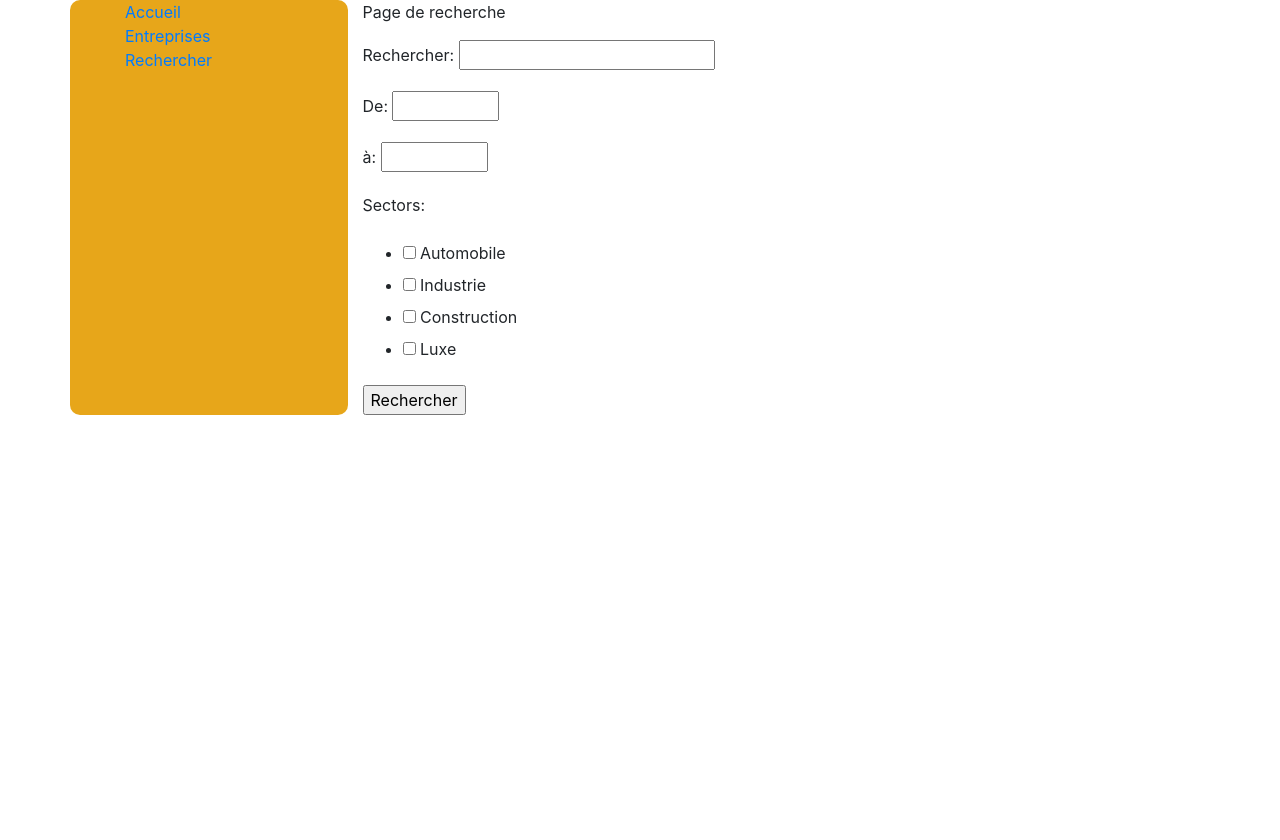
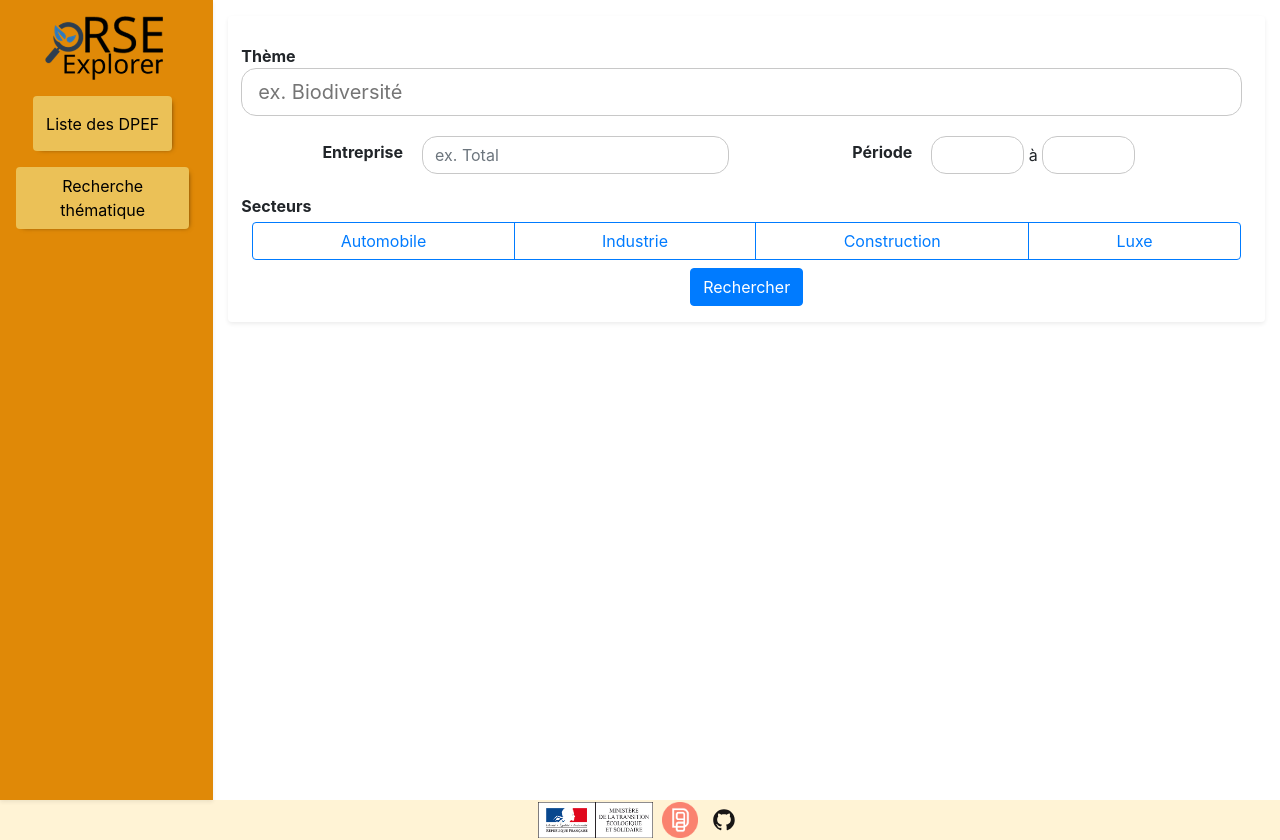
Before and after one commit to dataforgoodfr/batch7_rse, a Django app: page /search/ in a window 1280 px wide. Before the commit the page ends 415 px from the top, so only its background shows below. Run offline with Django 3.2, Linux system fonts and the light colour scheme; some libraries are stand-ins or nearby versions.

Commit message:
design 1st commit

```diff
--- a/webapp/polls/static/polls/base.css
+++ b/webapp/polls/static/polls/base.css
@@ -1,31 +1,105 @@
-.container {
-    width: 100%;
+.img-fluid {
+  max-width: 120px !important;
+  height:auto;
 }
 
-.row {
-    width: 100%;
-}
-
-#sidebar {
-    background-color: #e7a61a;
-    border-radius: 10px 10px 10px 10px;
-    -moz-border-radius: 10px 10px 10px 10px;
-    -webkit-border-radius: 10px 10px 10px 10px;
-    border: 0px solid #000000;
-}
-
-#sidebar ul {
-    list-style: none;
-}
-
-#sidebar li {
-    /*border-radius: 35px 35px 35px 35px;*/
-    /*-moz-border-radius: 35px 35px 35px 35px;*/
-    /*-webkit-border-radius: 35px 35px 35px 35px;*/
-    /*border: 1px dashed #0a010a;*/
+#navbar {
+background-color: #e08907;
 }
 
 
-#content {
-    /*width: 80%*/
+
+#btn-navbar {
+    color: black;
+    background-color: #ebc157;
+    box-shadow: 3px 2px 5px -4px rgba(0,0,0,0.75);
+    min-height:55px;
 }
+
+
+hr {
+  margin-top: 0rem;
+  margin-bottom: 0rem;
+  border: 0;
+  border-top: 1px solid rgba(0, 0, 0, 0.1);
+  width:150%;
+  align-content:center;
+}
+
+#footer{
+margin-top:  10px;
+margin-bottom: 10px;
+margin-block-start: 0;
+margin-block-end: 0;
+align-content:center;
+padding-inline-start: 0px;
+display:inline;
+}
+
+ul#footer li {
+  display:inline;
+}
+
+img#footer {
+  padding: 2px;
+  height:40px;
+  width:auto;
+}
+
+#id_search_bar, #id_start_period, #id_end_period {
+    width:99%;
+    border-radius:15px;
+    border-width: 0.5px;
+    border-style: solid;
+    border-color: rgb(200, 200, 200);
+}
+
+input#homepage {
+    width:70%;
+    border-top-left-radius: 20px;
+    border-bottom-left-radius: 20px;
+    border-top-right-radius: 0px;
+    border-bottom-right-radius: 0px;
+    border-width: 0.5px;
+    border-style: solid;
+    border-color: rgb(200, 200, 200);
+}
+
+button#homepage {
+    border-top-left-radius: 0px;
+    border-bottom-left-radius: 0px;
+    border-top-right-radius: 20px;
+    border-bottom-right-radius: 20px;
+    border-width: 0.5px;
+
+}
+
+#id_start_period, #id_end_period {
+    width:30%;
+    height: calc(1.5em + .75rem + 2px);
+    padding-left:6px;
+    padding-right:6px;
+}
+
+label {
+ margin-bottom: 0rem !important;
+}
+
+/*Page construction helpers, do not include in final version
+
+.mycontainer {
+    border:solid;
+    border-color:blue;
+}
+
+.myrow {
+    border:solid;
+    border-color:red;
+}
+
+.mycol {
+    border:solid;
+    border-color:green;
+}
+
+*/
--- /dev/null
+++ b/webapp/polls/templates/base2.html
@@ -0,0 +1,76 @@
+<!DOCTYPE html>
+<html lang="en">
+<head>
+    {% load static %}
+
+    <link rel="stylesheet" type="text/css" href="{% static 'polls/base.css' %}">
+    <link rel="stylesheet" type="text/css" href="https://stackpath.bootstrapcdn.com/bootstrap/4.4.1/css/bootstrap.min.css" integrity="sha384-Vkoo8x4CGsO3+Hhxv8T/Q5PaXtkKtu6ug5TOeNV6gBiFeWPGFN9MuhOf23Q9Ifjh" crossorigin="anonymous">
+
+    <title>{% block title %}DataForGood{% endblock %}</title>
+</head>
+
+
+<body>
+
+<div class="container-fluid">
+    <div class="row min-vh-100 flex-column flex-md-row">
+
+<!------- Navbar --------->
+
+        <aside class="col-12 col-md-2 p-0 flex-shrink-1 shadow-sm" id="navbar">
+            <nav class="navbar navbar-expand navbar-dark flex-md-column flex-row py-2" >
+                <div class="collapse navbar-collapse ">
+                    <ul class="flex-md-column flex-row navbar-nav w-100 justify-content-between text-center">
+                        <li class="nav-item">
+                            <a class="nav-link pl-0 text-nowrap" href="/"><img src="{% static 'img/Logo-small.png' %}" class="img-fluid" alt="RSE Explorer"></a>
+                        </li>
+                        <li class="nav-item">
+                            <a class="nav-link pl-0" href="/entreprises/"><button type="button" class="btn" id="btn-navbar">Liste des DPEF</button></a>
+                        </li>
+                        <li class="nav-item">
+                            <a class="nav-link pl-0" href="/search/"><button type="button" class="btn" id="btn-navbar">Recherche thématique</button></a>
+                     </li>
+
+                 </ul>
+
+
+                 </div>
+            </nav>
+        </aside>
+
+
+
+
+<!------- END navbar --------->
+<!------- Content --------->
+     <main class="col bg-faded py-3 flex-grow-1">
+
+        {% block content %} {% endblock %}
+
+     </main>
+
+<!------- END content --------->
+    </div >
+</div>
+
+<!------- Footer --------->
+    <footer class="d-flex justify-content-center" style="background-color:#fff3d5;">
+
+      <div >
+          <ul id="footer">
+            <li> <a  href="https://www.ecologique-solidaire.gouv.fr/"> <img src="{% static 'img/MTES.jpg' %}"  alt="MTES" id="footer" ></a></li>
+            <li>  <a href="https://dataforgood.fr/"><img src="{% static 'img/d4g.png' %}"  alt="dataforgood" id="footer"></a></li>
+            <li> <a  href="https://github.com/dataforgoodfr/batch7_rse"><img src="{% static 'img/github.svg' %}"  alt="github" id="footer" ></a></li>
+          </ul>
+
+      </div>
+    </footer>
+<!------- END Footer --------->
+
+<!-- Optional JavaScript -->
+    <!-- jQuery first, then Popper.js, then Bootstrap JS -->
+    <script src="https://code.jquery.com/jquery-3.4.1.slim.min.js" integrity="sha384-J6qa4849blE2+poT4WnyKhv5vZF5SrPo0iEjwBvKU7imGFAV0wwj1yYfoRSJoZ+n" crossorigin="anonymous"></script>
+    <script src="https://cdn.jsdelivr.net/npm/popper.js@1.16.0/dist/umd/popper.min.js" integrity="sha384-Q6E9RHvbIyZFJoft+2mJbHaEWldlvI9IOYy5n3zV9zzTtmI3UksdQRVvoxMfooAo" crossorigin="anonymous"></script>
+    <script src="https://stackpath.bootstrapcdn.com/bootstrap/4.4.1/js/bootstrap.min.js" integrity="sha384-wfSDF2E50Y2D1uUdj0O3uMBJnjuUD4Ih7YwaYd1iqfktj0Uod8GCExl3Og8ifwB6" crossorigin="anonymous"></script>
+</body>
+</html>
--- a/webapp/polls/templates/polls/search.html
+++ b/webapp/polls/templates/polls/search.html
@@ -1,9 +1,37 @@
-{% extends "base.html" %}
+{% extends "base2.html" %}
+{% load filters %}
+{% load static %}
 {% block content %}
-    <p>Page de recherche</p>
-    <form action="{% url 'polls:search' %}" method="post">
-        {% csrf_token %}
-        {{ form.as_p }}
-        <input type="submit" value="Rechercher">
+
+<div class="container justify-content-center mycontainer shadow-sm p-3 mb-5 bg-white rounded">
+    <form action="{% url 'polls:search' %}" method="post" class="form-rounded">
+    {% csrf_token %}
+    <div class="row justify-content-center myrow p-2">
+       <div class="col-12 mycol  p-1"><strong>Thème</strong>{{ form.search_bar | add_attr:"class: form-control-lg align-items-center, placeholder:ex. Biodiversité" }} </div>
+    </div>
+
+    <div class="row  myrow p-2">
+        <div class="col-sm-2 mycol text-right p-1"> <strong>Entreprise</strong></div>
+        <div class="col-sm-4 mycol">   {{ form.search_bar | add_attr:"class: form-control align-items-center, placeholder:ex. Total" }}</div>
+        <div class="col-sm-2 mycol text-right p-1"> <strong>Période</strong> </div>
+         <div class="col-sm-4 mycol"> {{ form.start_period}} à {{ form.end_period }}</div>
+    </div>
+
+      <div class="row justify-content-start myrow p-2">
+       <div class="col-4 mycol p-1"><strong>Secteurs</strong></div>
+
+        <div class="btn-group btn-group-toggle col-12 mycol" data-toggle="buttons">
+            {% for sector in form.sectors %}
+            <label class="btn btn-outline-primary"> {{ sector }} </label>
+
+            {% endfor %}
+        </div>
+
+
+      </div>
+        <div class="row justify-content-center myrow">
+        <button type="submit" class="btn btn-primary">Rechercher</button>
+         </div>
     </form>
+
 {% endblock content %}
--- /dev/null
+++ b/webapp/polls/templatetags/filters.py
@@ -0,0 +1,17 @@
+from django.template import Library
+
+register = Library()
+
+@register.filter(name='add_attr')
+def add_attr(field, css):
+    attrs = {}
+    definition = css.split(',')
+
+    for d in definition:
+        if ':' not in d:
+            attrs['class'] = d
+        else:
+            key, val = d.split(':')
+            attrs[key] = val
+
+    return field.as_widget(attrs=attrs)
```
Also changed, not shown: webapp/polls/templates/polls/company_detail.html (+47 -9 lines), webapp/polls/templates/polls/company_list.html (+21 -18 lines), webapp/polls/templates/polls/index.html (+45 -10 lines), webapp/polls/static/img/Logo-small.png (added), webapp/polls/static/img/Logo.png (added), webapp/polls/static/img/MTES.jpg (added), webapp/polls/static/img/d4g.png (added), webapp/polls/static/img/doc.png (added), webapp/polls/static/img/download_pdf.png (added), webapp/polls/static/img/fake_searchbar.PNG (added), webapp/polls/static/img/github.svg (added), webapp/polls/static/img/index_banner.png (added), webapp/polls/static/img/multidocs.png (added), webapp/polls/static/img/searchdoc.png (added), 1 more files.
